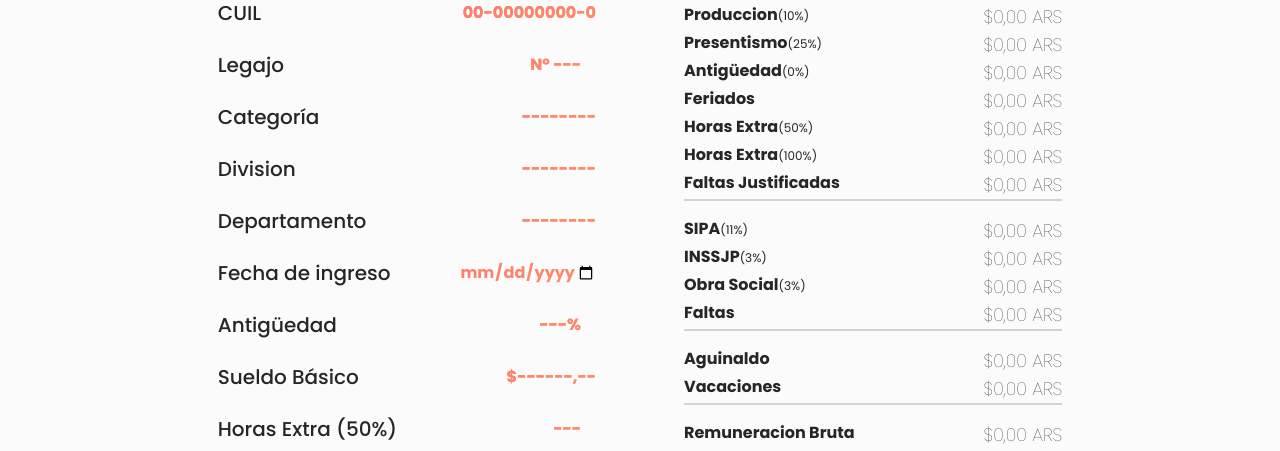
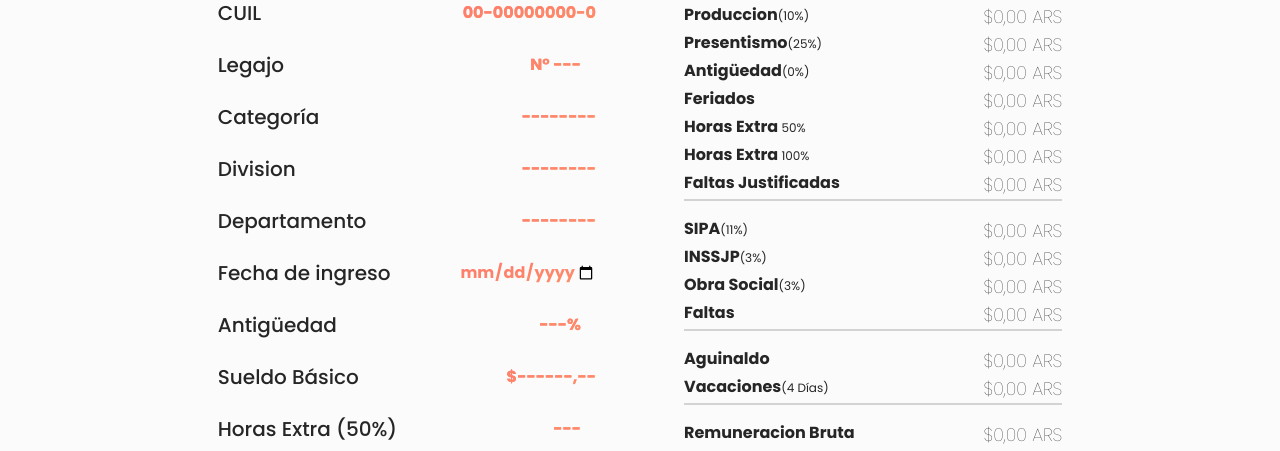
Before and after one commit to FutrykFabricio/paycheck-generator, a React (Create React App) app: page / in a window 1280 px wide. Shown: the part 173-624 px from the top of the page. Built offline with nearby package versions, Linux system fonts and the light colour scheme.

Commit message:
refactor: Change percentage for info

```diff
--- a/src/components/ResultValue.tsx
+++ b/src/components/ResultValue.tsx
@@ -3,7 +3,7 @@ import { FC } from "react";
 interface ResultValueProps {
   label: string;
   value: number;
-  percentage?: string;
+  info?: string;
   tooltip?: string;
 }
 
@@ -12,14 +12,12 @@ const intl = new Intl.NumberFormat("es-ES", {
   currency: "ARS",
 });
 
-const ResultValue: FC<ResultValueProps> = ({ label, value, percentage }) => {
+const ResultValue: FC<ResultValueProps> = ({ label, value, info }) => {
   return (
     <div className="flex flex-row justify-between text-default">
       <p className="text-base font-bold">
         {label}
-        {percentage && (
-          <span className="text-xs font-normal">({percentage}%)</span>
-        )}
+        {info && <span className="text-xs font-normal">{info}</span>}
       </p>
       <p className="text-lg font-thin">${intl.format(value)}</p>
     </div>
--- a/src/components/Results.tsx
+++ b/src/components/Results.tsx
@@ -19,30 +19,30 @@ const Results = () => {
         <ResultValue label="Básico" value={get.values.wage} />
         <ResultValue
           label="Produccion"
-          percentage={`${PRODUCTION}`}
+          info={`(${PRODUCTION}%)`}
           value={get.values.production}
         />
         <ResultValue
           label="Presentismo"
           value={get.values.presenteeism}
-          percentage={`${
+          info={`(${
             DEFAULT_PRESENTEEISM - get.deductions.absents.length * 5
-          }`}
+          }%)`}
         />
         <ResultValue
           label="Antigüedad"
-          percentage={`${get.paymentForm.seniority}`}
+          info={`(${get.paymentForm.seniority}%)`}
           value={get.values.seniority}
         />
         <ResultValue label="Feriados" value={get.values.holidays} />
         <ResultValue
           label="Horas Extra"
-          percentage="50"
+          info=" 50%"
           value={get.values.extraHalf}
         />
         <ResultValue
           label="Horas Extra"
-          percentage="100"
+          info=" 100%"
           value={get.values.extraFull}
         />
         <ResultValue label="Faltas Justificadas" value={get.values.justified} />
@@ -50,24 +50,28 @@ const Results = () => {
       <div className="my-4 border-b-2 border-[#D3D3D3]">
         <ResultValue
           label="SIPA"
-          percentage={`${SIPA}`}
+          info={`(${SIPA}%)`}
           value={get.deductions.SIPA}
         />
         <ResultValue
           label="INSSJP"
-          percentage={`${INSSJP}`}
+          info={`(${INSSJP}%)`}
           value={get.deductions.INSSJP}
         />
         <ResultValue
           label="Obra Social"
-          percentage={`${SOCIAL_WORK}`}
+          info={`(${SOCIAL_WORK}%)`}
           value={get.deductions.socialWork}
         />
         <ResultValue label="Faltas" value={get.deductions.absence} />
       </div>
       <div className="my-4 border-b-2 border-[#D3D3D3]">
         <ResultValue label="Aguinaldo" value={get.values.rawRemuneration / 2} />
-        <ResultValue label="Vacaciones" value={get.values.paidHolidays} />
+        <ResultValue
+          label="Vacaciones"
+          value={get.values.paidHolidays}
+          info={`(${get.values.paidHolidaysAmount} Días)`}
+        />
       </div>
       <div className="my-4">
         <ResultValue
```
